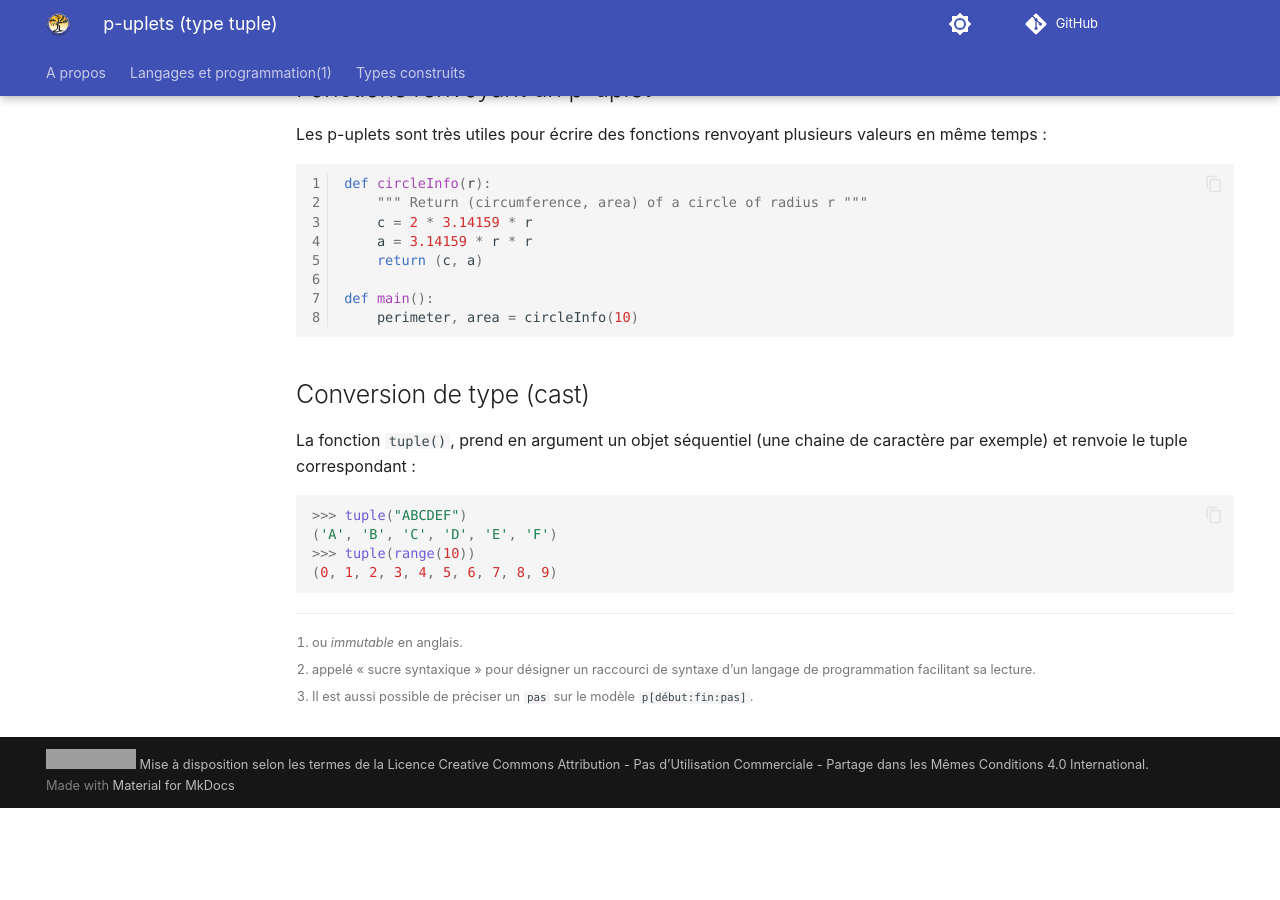
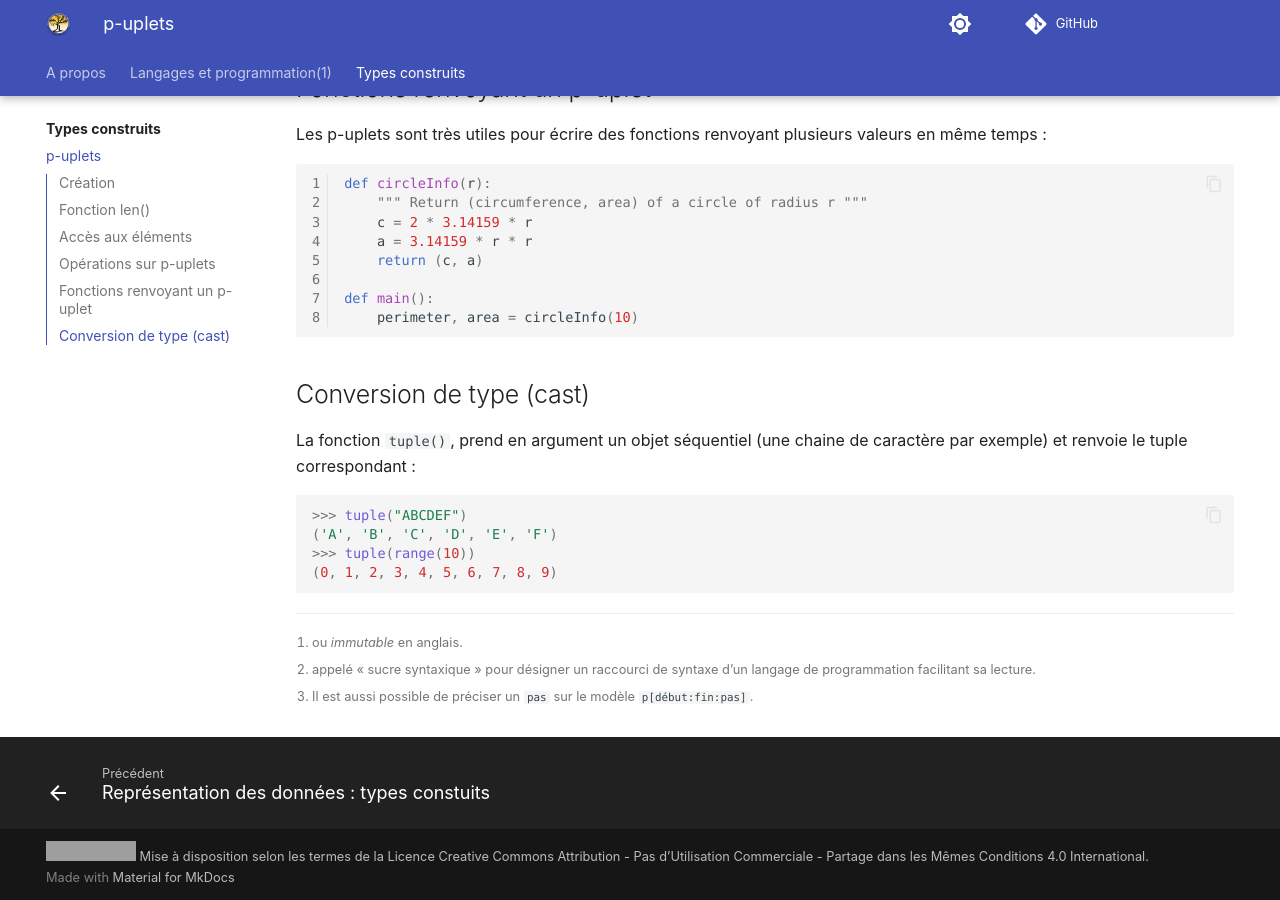
Before and after one commit to eipaca/NSI-1, an MkDocs documentation site: the page built from docs/types-construits/1-p-uplets.md, in a window 1280 px wide and 900 px high, scrolled down 4218 px. Built offline with MkDocs 1.6.1 and Material for MkDocs 9.7.7, drawn with Linux system fonts in a browser that asks for light colours; emoji names are drawn with the system emoji font; comment, search, counter and statistics services are not loaded; before the commit the page ends 5026 px from its top, so only the background shows below that; some of the changed lines change nothing that is shown; grey boxes are pictures that could not be loaded.

Commit message:
Update mkdocs.yml

```diff
--- a/mkdocs.yml
+++ b/mkdocs.yml
@@ -154,7 +154,7 @@ nav:
 
   - Types construits:
     - types-construits/index.md
-   # - p-uplets: types-construits/1-p-uplets.md
+    - p-uplets: types-construits/1-p-uplets.md
    # - Tableaux: types-construits/2-tableaux.md
    # - Dictionnaires: types-construits/3-dictionnaires.md
    # - Comparaisons: types-construits/4-comparaisons.md
```
